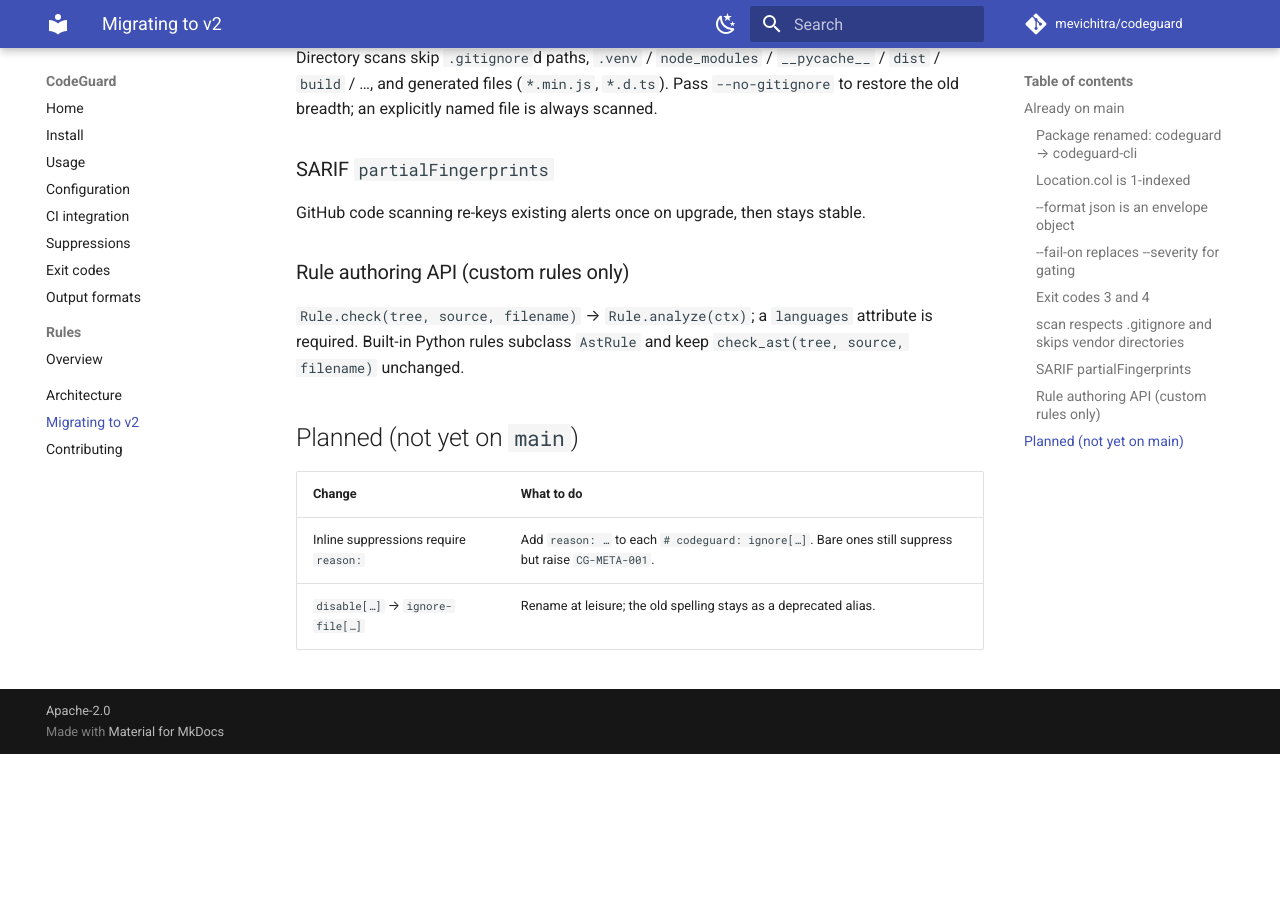
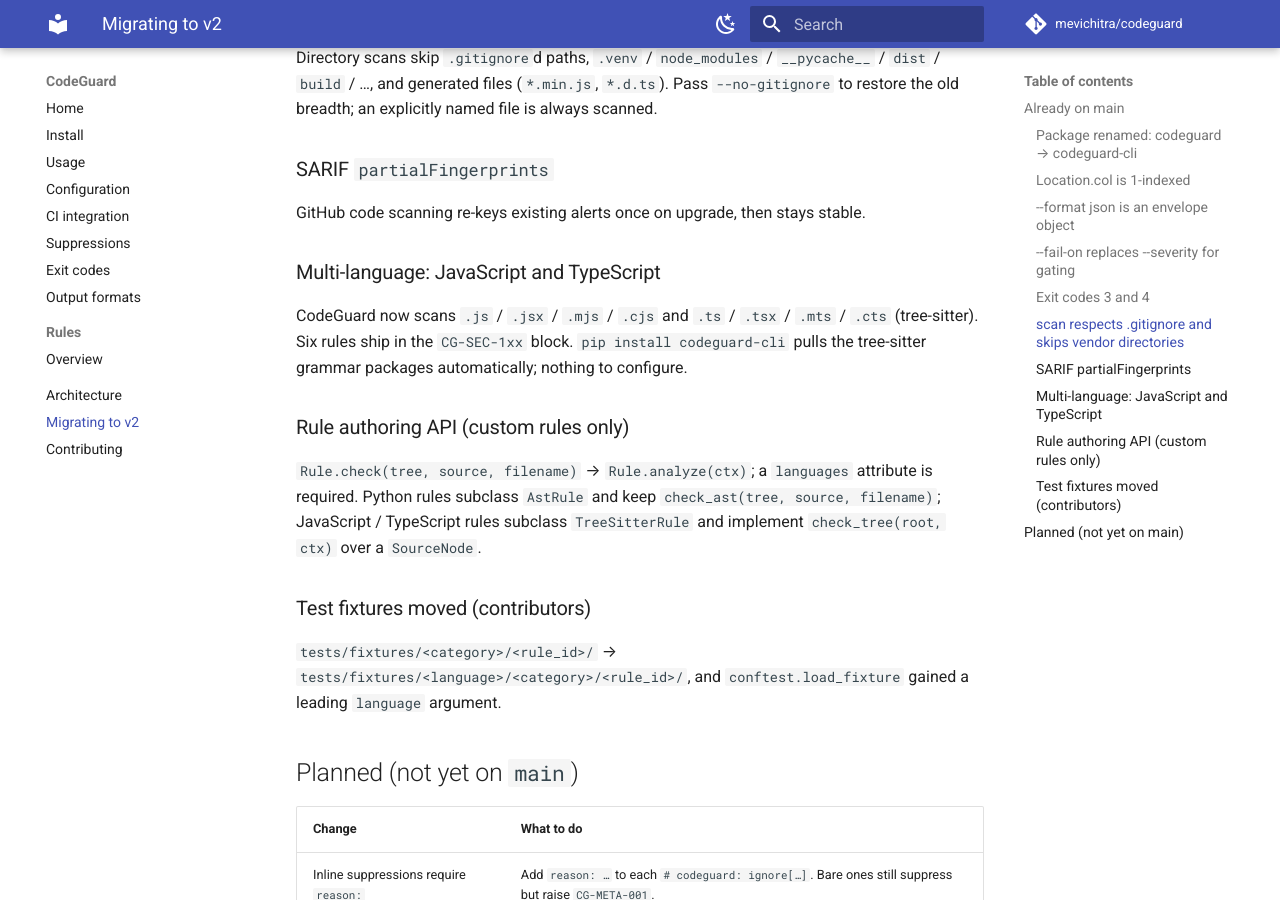
Before and after one commit to mevichitra/codeguard, an MkDocs documentation site: the page built from docs/migration-v2.md, in a window 1280 px wide and 900 px high, scrolled down 1071 px. Built offline with MkDocs 1.6.1 and Material for MkDocs 9.7.7, drawn with Linux system fonts in a browser that asks for light colours; comment, search, counter and statistics services are not loaded; before the commit the page ends 1825 px from its top, so only the background shows below that.

Commit message:
docs: note JS/TS support and TreeSitterRule in the v2 migration guide
Part of CodeGuard v2.0 milestone M4.

Co-Authored-By: Claude Sonnet 5 <noreply@anthropic.com>
Claude-Session: https://claude.ai/code/session_01Ns8nzU3Xf4TMBiwc68QJSe
Signed-off-by: mevichitra <mevichitra@gmail.com>

```diff
--- a/docs/migration-v2.md
+++ b/docs/migration-v2.md
@@ -45,11 +45,24 @@ file is always scanned.
 
 GitHub code scanning re-keys existing alerts once on upgrade, then stays stable.
 
+### Multi-language: JavaScript and TypeScript
+
+CodeGuard now scans `.js` / `.jsx` / `.mjs` / `.cjs` and `.ts` / `.tsx` / `.mts` /
+`.cts` (tree-sitter). Six rules ship in the `CG-SEC-1xx` block. `pip install
+codeguard-cli` pulls the tree-sitter grammar packages automatically; nothing to
+configure.
+
 ### Rule authoring API (custom rules only)
 
 `Rule.check(tree, source, filename)` → `Rule.analyze(ctx)`; a `languages`
-attribute is required. Built-in Python rules subclass `AstRule` and keep
-`check_ast(tree, source, filename)` unchanged.
+attribute is required. Python rules subclass `AstRule` and keep
+`check_ast(tree, source, filename)`; JavaScript / TypeScript rules subclass
+`TreeSitterRule` and implement `check_tree(root, ctx)` over a `SourceNode`.
+
+### Test fixtures moved (contributors)
+
+`tests/fixtures/<category>/<rule_id>/` → `tests/fixtures/<language>/<category>/<rule_id>/`,
+and `conftest.load_fixture` gained a leading `language` argument.
 
 ## Planned (not yet on `main`)
 
```
